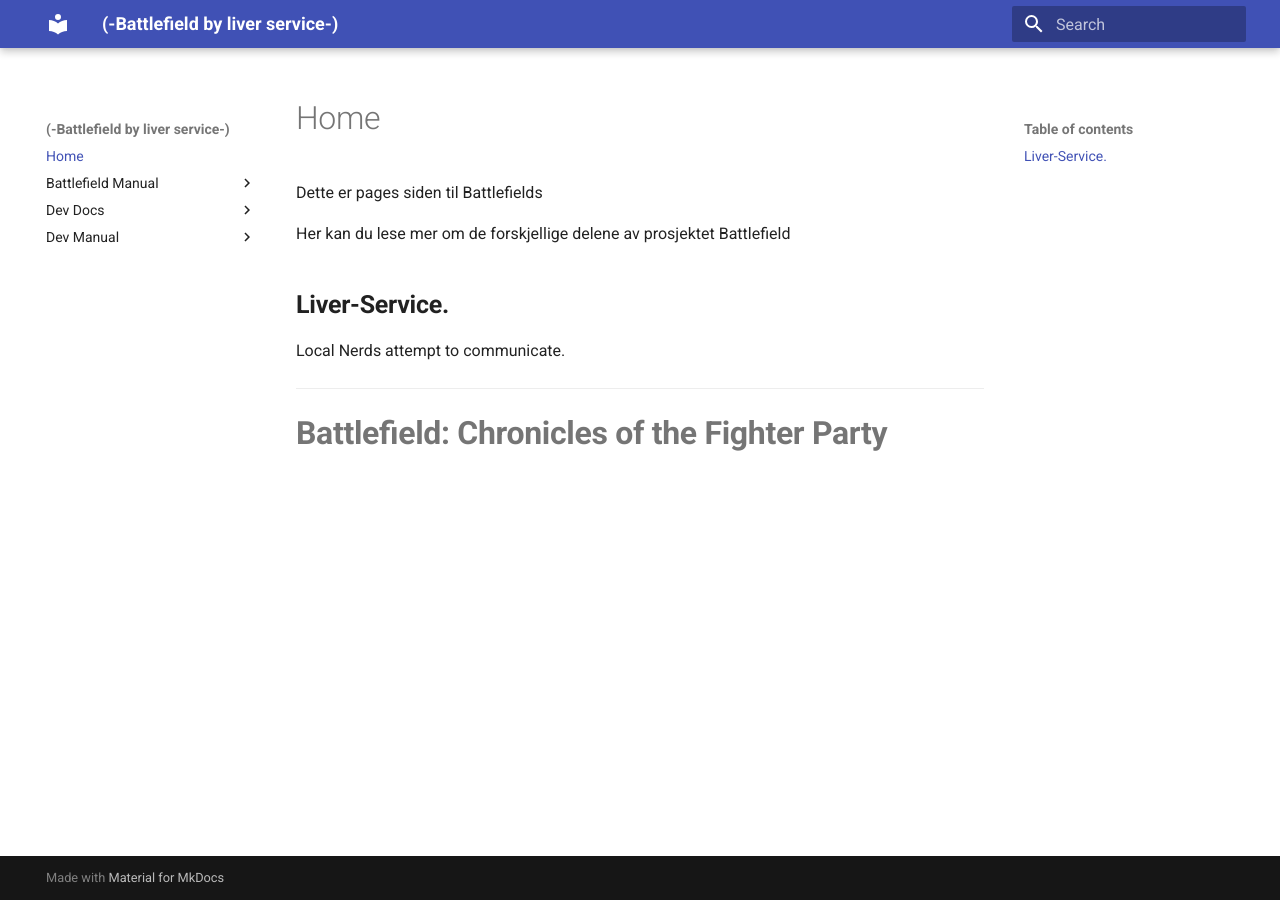
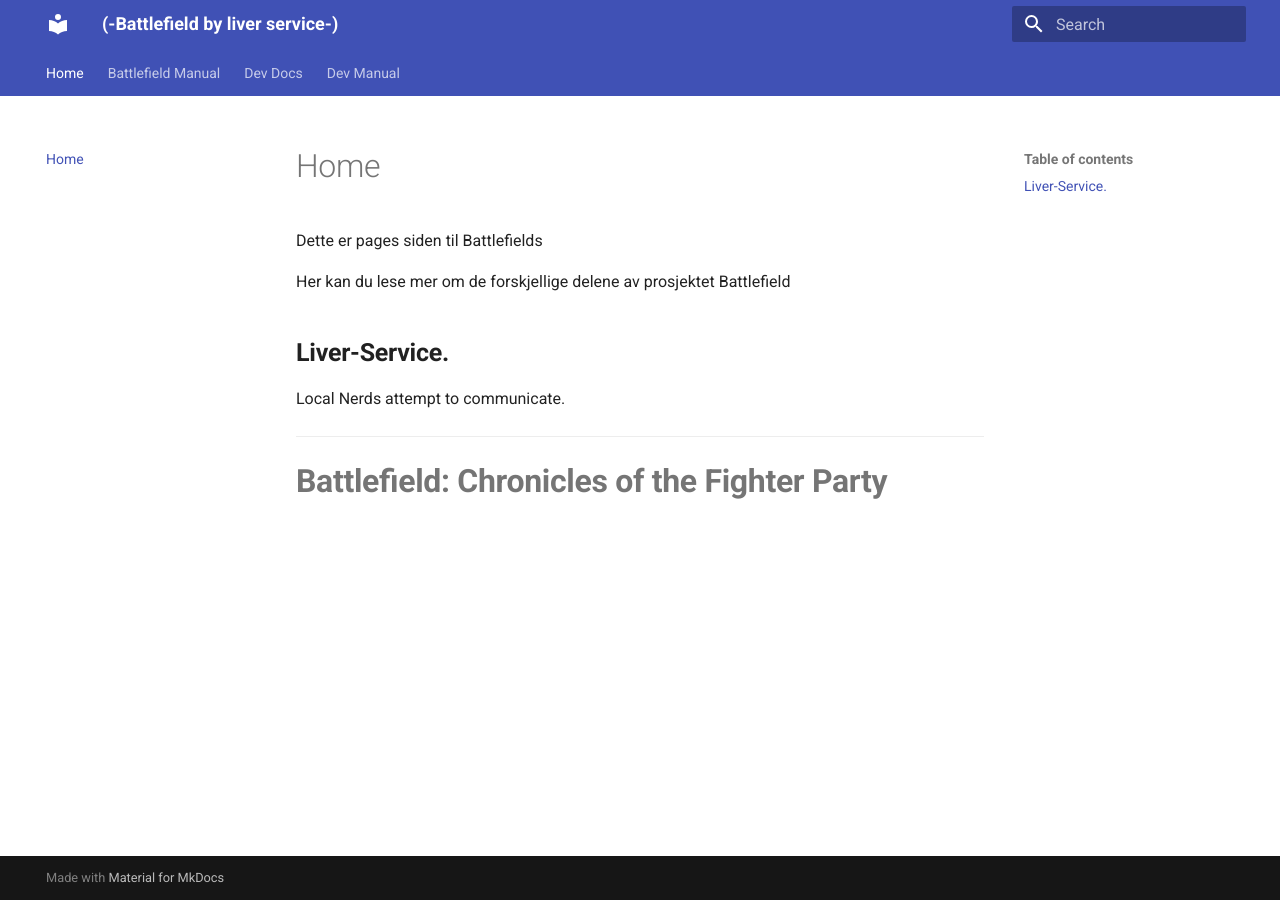
Before and after one commit to NikoWorldMan/Liver-Service, an MkDocs documentation site: the page built from Pages/docs/index.md, in a window 1280 px wide. Built offline with MkDocs 1.6.1 and Material for MkDocs 9.7.7, drawn with Linux system fonts in a browser that asks for light colours.

Commit message:
sticky tabs

```diff
--- a/Pages/mkdocs.yml
+++ b/Pages/mkdocs.yml
@@ -4,7 +4,8 @@ theme:
   name: material
   features:
     - content.code.copy
-    - navigation.tabs.sticky
+    - navigation.tabs
+    - mavigation.tabs.sticky
 
 
 
```
